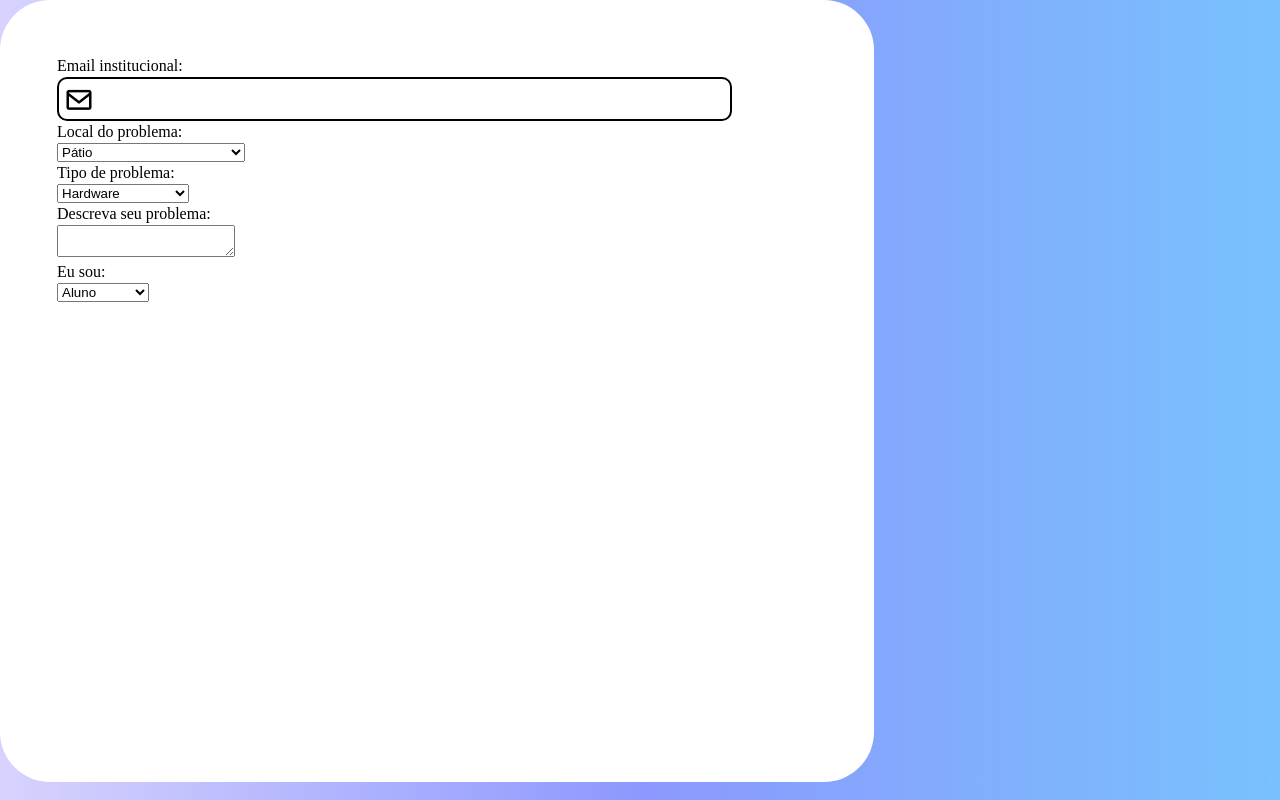
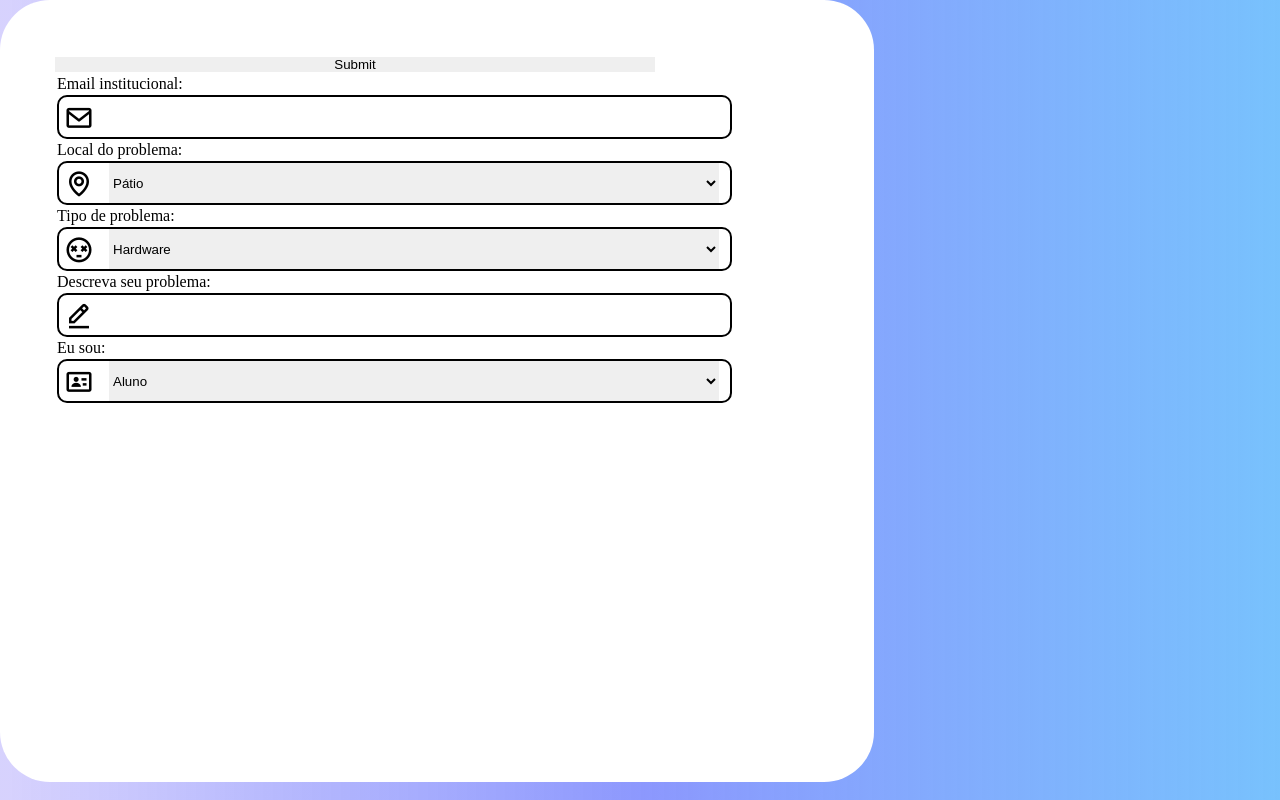
Before and after one commit to kauansilva001/Technical-Support, a PHP site: page / in a window 1280 px wide. Run offline with PHP 8.4, Linux system fonts and the light colour scheme.

Commit message:
Terminando o estilo dos inputs

```diff
--- a/index.php
+++ b/index.php
@@ -14,30 +14,35 @@
             <table>
             <tr><td><label>Email institucional:</label></td></tr>
             <tr><td><div class="division-grid"><div class="division-icon"><i class='bx bx-envelope'></i></div><input type="email"></td></div> <!--Lembrar de colocar o nome para o uso do PHP--> </tr>
+
             <tr><td><label>Local do problema:</label></td></tr>
-            <tr><td><select>  <!-- Lembrar de colocar o nome para o uso do PHP -->
+            <tr><td><div class="division-grid"><div class="division-icon"><i class='bx bx-map'></i></div><select>  <!-- Lembrar de colocar o nome para o uso do PHP -->
             <option value="">Pátio</option>
             <option value="">Diretoria</option>
-            <option value="">Secretária</option>
+            <option value="">Secretaria</option>
             <option value="">Laboratório de informática 1</option>
             <option value="">Laboratório de informática 2</option>
             <option value="">Laboratório de informática 3</option>
-            </select></td></tr>
+            </select></div></td></tr>
+
             <tr><td><label>Tipo de problema:</label></td></tr>
-            <tr><td><select>  <!-- Lembrar de colocar o nome para o uso do PHP -->
+            <tr><td><div class="division-grid"><div class="division-icon"><i class='bx bx-dizzy'></i></div><select>  <!-- Lembrar de colocar o nome para o uso do PHP -->
                 <option value="">Hardware</option>
                 <option value="">Software</option>
                 <option value="">Drivers</option>
                 <option value="">Outros Eletrônicos</option>
-            </select></td></tr>
+            </select></div></td></tr>
+
             <tr><td><label>Descreva seu problema:</label></td></tr>
-            <tr><td><textarea></textarea></td></tr>
+            <tr><td><div class="division-grid"><div class="division-icon"><i class='bx bx-edit-alt'></i></div><input type="text"></div></td></tr>
+
             <tr><td><label>Eu sou:</label></td></tr>
-            <tr><td><select name="" id="">
+            <tr><td><div class="division-grid"><div class="division-icon"><i class='bx bx-id-card'></i></div><select>
                 <option value="">Aluno</option>
                 <option value="">Professor</option>
                 <option value="">Funcionário</option>
-            </select></td></tr>
+            </select></div></td></tr>
+            <td><tr><input type="submit"></tr></td>
             </table>
         </form>
     </main>
--- a/style/style.css
+++ b/style/style.css
@@ -48,3 +48,15 @@ input:focus {
     box-shadow: 0 0 0 0;
     outline: 0;
 }
+
+select, option {
+    width: 610px;
+    grid-column: 2/3;
+    border: none;
+}
+
+select:focus {
+    border: none;
+    box-shadow: 0 0 0 0;
+    outline: 0;
+}
```
Also changed, not shown: icons/Map.svg (deleted), icons/Rostinho.svg (deleted), icons/Writter.svg (deleted).
